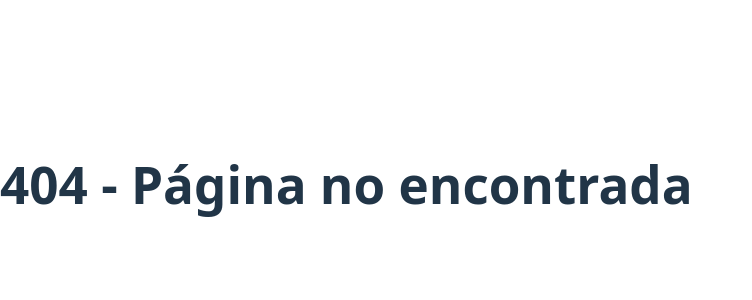
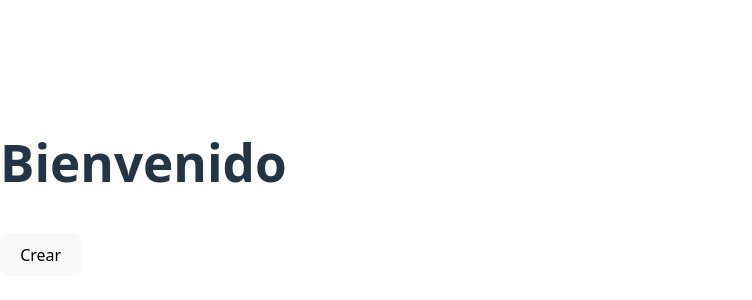
Before and after one commit to oriana0anairo/CV-Generator, a React (Vite) app: page / in a window 1280 px wide. Before the commit this address had no page. Shown: the part 216-516 px from the top of the page, without its empty margins (0-752 px from the left). Built offline with nearby package versions, Linux system fonts and the light colour scheme.

Commit message:
new changes

```diff
--- a/src/pages/index.ts
+++ b/src/pages/index.ts
@@ -1,2 +1,3 @@
 export * from "./form";
 export * from "./main";
+export * from "./preview";
--- a/src/pages/main/index.tsx
+++ b/src/pages/main/index.tsx
@@ -1,7 +1,8 @@
 export const MainPage: React.FC = () => {
   return (
     <section>
-      <h1>Bienvenido a crea tu curriculum</h1>
+      <h1>Bienvenido</h1>
+
       <button>Crear</button>
     </section>
   );
--- a/src/routes/index.tsx
+++ b/src/routes/index.tsx
@@ -1,8 +1,13 @@
 import { Route, Routes } from "react-router-dom";
+import { RoutesPath } from "../enums";
+import { FormPage, MainPage, PreviewPage } from "../pages";
 
 export const RoutesProvider: React.FC = () => {
   return (
     <Routes>
+      <Route path={RoutesPath.form} element={<FormPage />} />
+      <Route path={RoutesPath.main} element={<MainPage />} />
+      <Route path={RoutesPath.preview} element={<PreviewPage />} />
       <Route path="*" element={<h1>404 - Página no encontrada</h1>} />
     </Routes>
   );
```
Also changed, not shown: src/pages/main/styles.css (added).
